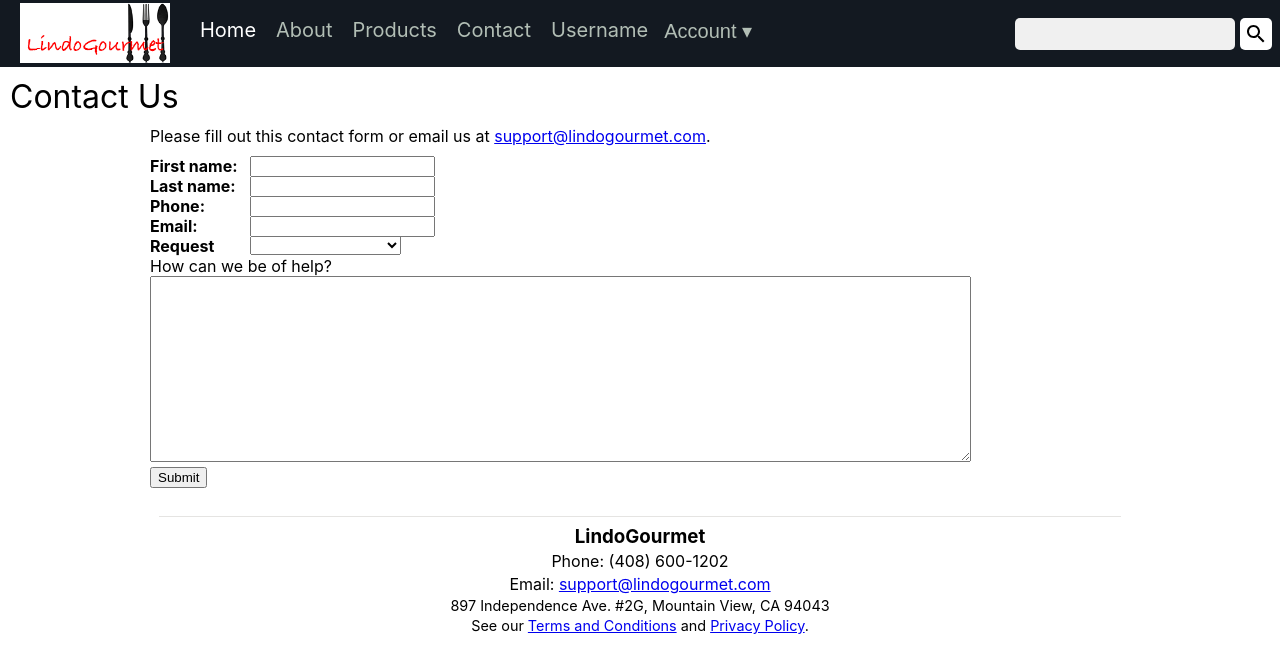
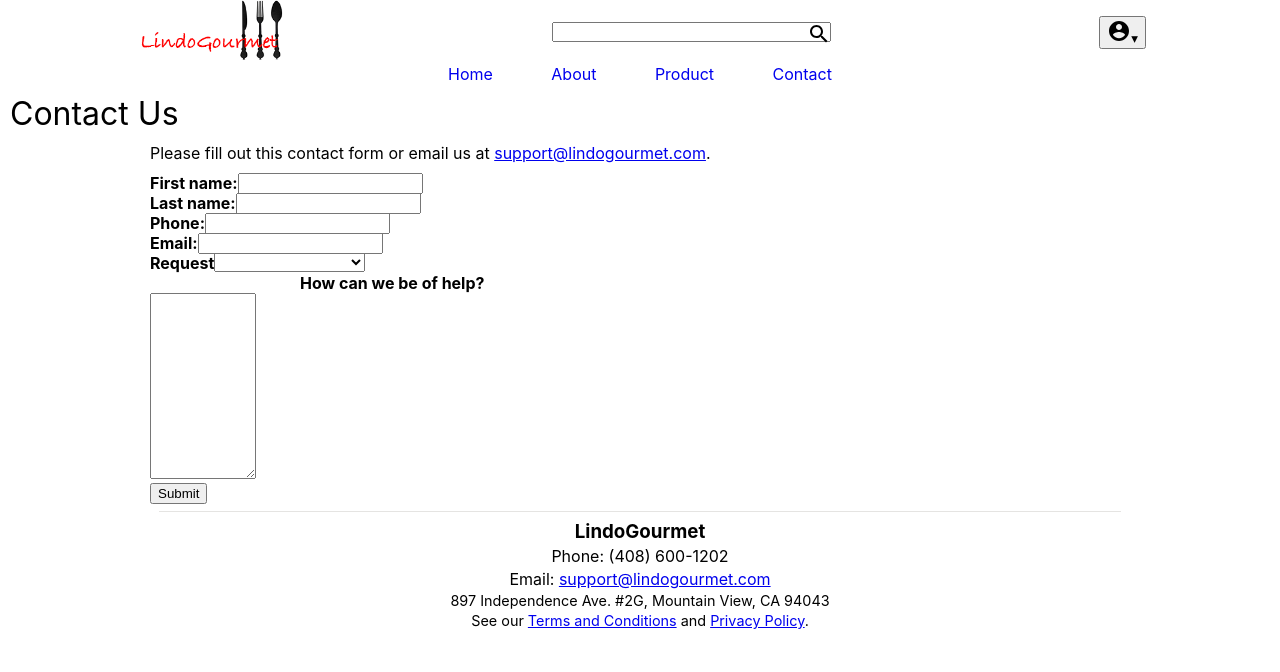
Before and after one commit to JahnaviSGupta/Lindo_Gourmet_Test, a React (Create React App) app: page /contact in a window 1280 px wide. Shown: the top 672 px of the page. Built offline with nearby package versions, Linux system fonts and the light colour scheme.

Commit message:
Updated code

```diff
--- a/src/components/Header.js
+++ b/src/components/Header.js
@@ -1,60 +1,42 @@
 import React from "react";
-import "../styles/Header.css";
 import { Link } from "react-router-dom";
 import SearchIcon from "@material-ui/icons/Search";
 import Dropdown from "react-dropdown";
+import LindoGourmetLogo from "../images/LindoGourmetLogo.png";
+
+import "../styles/Header.css";
+
+import MobileNav from "./MobileNav";
+import { HeaderLink } from "./HeaderLink";
+
+import HomeIcon from "@material-ui/icons/Home";
+import InfoIcon from "@material-ui/icons/Info";
+import ContactIcon from "@material-ui/icons/Contacts";
 import ShoppingBasketIcon from "@material-ui/icons/ShoppingBasket";
-import LindoGourmetLogo from "../images/LindoGourmetLogo.png";
-import "../styles/dropdown.css";
+import AccountCircleIcon from "@material-ui/icons/AccountCircle";
 
 function Header() {
   return (
+    <>
       <nav className="header">
+        {/* This is the logo link */}
         <Link to="/">
           <img className="header__logo" src={LindoGourmetLogo} alt="" />
         </Link>
 
-      <div className="header__nav">
-        <Link to="/" className="header__link">
-          {" "}
-          {/* href will refresh page, Link won't refresh */}
-          <div className="header__option">
-            <span className="header__optionLineOneHome">Home</span>
+        {/* This is the search bar and icon*/}
+        <div className="header__searchbar">
+          <input type="text" className="header__searchInput" />
+          <SearchIcon className="header__searchIcon" />
         </div>
-        </Link>
 
-        <Link to="/about" className="header__link">
-          {" "}
-          {/* href will refresh page, Link won't refresh */}
-          <div className="header__option">
-            <span className="header__optionLineOne">About</span>
-          </div>
-        </Link>
+        {/* This is button for account */}
+        <div className="dropdown">
+          <button className="dropbtn">
+            <AccountCircleIcon className="header__accountcircleIconIcon" />
+            &#x25BE;
+          </button>
 
-        <Link to="/category" className="header__link">
-          <div className="header__option">
-            <span className="header__optionLineOne">Products</span>
-          </div>
-        </Link>
-
-        <Link to="/contact" className="header__link">
-          {" "}
-          {/* href will refresh page, Link won't refresh */}
-          <div className="header__option">
-            <span className="header__optionLineOne">Contact</span>
-          </div>
-        </Link>
-
-        <Link to="/" className="header__link">
-          {" "}
-          {/* href will refresh page, Link won't refresh */}
-          <div className="header__option">
-            <span className="header__optionLineOne">Username</span>
-          </div>
-        </Link>
-
-        <div className="dropdown">
-          <button className="dropbtn">Account &#x25BE;</button>
           <div className="dropdown-content">
             <a href="/">Dashboard</a>
             <a href="/">Profile</a>
@@ -64,12 +46,21 @@ function Header() {
           </div>
         </div>
 
-        <div className="header__search">
-          <input type="text" className="header__searchInput" />
-          <SearchIcon className="header__searchIcon" />
+        {/* This is the mobile navbar */}
+        <MobileNav />
+      </nav>
+
+      <nav>
+        <div className="header2">
+          <div className="header__linkContainer">
+            <HeaderLink name={"Home"} linkTo={"/"} />
+            <HeaderLink name={"About"} linkTo={"/about"} />
+            <HeaderLink name={"Product"} linkTo={"/category"} />
+            <HeaderLink name={"Contact"} linkTo={"/contact"} />
           </div>
         </div>
       </nav>
+    </>
   );
 }
 
--- /dev/null
+++ b/src/components/HeaderLink.js
@@ -0,0 +1,10 @@
+import "../styles/HeaderLink.css";
+import { Link } from "react-router-dom";
+
+export const HeaderLink = (props) => {
+  return (
+    <Link to={props.linkTo} className="header__link">
+      {props.name}
+    </Link>
+  );
+};
--- /dev/null
+++ b/src/components/MobileNav.js
@@ -0,0 +1,59 @@
+import React, { useState, useEffect } from "react";
+import { Link } from "react-router-dom";
+import MenuIcon from "@material-ui/icons/Menu";
+
+
+import { HeaderLink } from "./HeaderLink";
+
+import "../styles/MobileNav.css";
+
+export default function MobileNav() {
+
+  const [toggled, setToggled] = useState(false);
+
+  function handleToggle() {
+    toggled ? setToggled(false) : setToggled(true);
+  }
+
+  return (
+    <>
+      {/* The burger menu */}
+      <button className="header__menuButton" onClick={() => handleToggle()}>
+        <MenuIcon />
+      </button>
+
+      {toggled ? (
+        <div className="moblieNav">
+          <button onClick={() => handleToggle()}>x</button>
+
+          <div
+            className="mobileNav__linkContainer"
+            onClick={() => setToggled(false)}
+          >
+            <HeaderLink
+              name={"Home"}
+              linkTo={"/"}
+            />
+            <HeaderLink
+              name={"About"}
+              linkTo={"/about"}
+            />
+            <HeaderLink
+              name={"Product"}
+              linkTo={"/category"}
+            />
+            <HeaderLink
+              name={"Contact"}
+              linkTo={"/contact"}
+            />
+          </div>
+        </div>
+      ) : (
+        <></>
+      )}
+    </>
+  );
+
+
+
+}
--- a/src/pages/Contact.js
+++ b/src/pages/Contact.js
@@ -31,11 +31,11 @@ function Contact() {
           <option value="information">Additional information</option>
           <option value="others">Others</option>
         </select>
-      </div>
       <div className="contact__content">How can we be of help?</div>
       <textarea id="w3review" name="w3review" rows="12" cols="100"></textarea>
       <br />
       <input className="contact__submit" type="submit" value="Submit"></input>
+      </div>
     </div>
   );
 }
--- a/src/styles/Contact.css
+++ b/src/styles/Contact.css
@@ -15,9 +15,8 @@
     margin-top: 10px;
 }
 
-input, select{
+.contact__input input, select{
     position: absolute;
-    left: 250px;
 }
 
 .contact__submit{
@@ -25,7 +24,7 @@ input, select{
     left: 150px;
 }
 
-textarea{
+.contact__input textarea{
     position: relative;
-    left: 150px;
+    width: 100px;
 }
--- a/src/styles/Header.css
+++ b/src/styles/Header.css
@@ -1,97 +1,69 @@
-.header{
-    background-color: #131921;
+/* Main header */
+.header {
+  width: 100%;
+  max-width: 100%;
   display: flex;
+  justify-content: space-around;
   align-items: center;
-    /* below let nav header always stick to the top while scrolling */
-    position: sticky;
-    top: 0;
-    z-index: 100;
-    width: 1000 px;
 }
-
 
 .header__logo{
   width:150px;
   object-fit: contain;
-    margin-left:20px;
-    margin-right:500px;
-    margin:0 20px;
-    margin-top:3px;
-
 }
 
-.header__optionBasket{
+.header__searchbar {
   display: flex;
+  height: 20px;
+  justify-content: flex-end;
+}
+.header__searchbar input {
+  position: relative;
+  padding: 0px 25px 0px 0px;
+  width: 250px;
+}
+.header__searchbar .header__searchIcon {
+  position: absolute;
+}
+
+.dropdown-content {
+  display: none;
+}
+
+.header__menuButton {
+  display: none;
+}
+
+
+
+/* Subheader */
+.header2 {
+  width: 100%;
+  max-width: 100%;
+  display: flex;
+  justify-content: center;
   align-items: center;
 }
 
-.header__basketCount{
-    margin-left: 10px;
-    margin-right: 10px;
+.header__linkContainer{
+  display: flex;
+  width: 30%;
+  justify-content: space-between;
+  text-decoration: none;
 }
 
-.header__nav{
-    display: flex;
-    justify-content: space-evenly;
-
+/* Responsive */
+@media (max-width: 732px) {
+  .header2 {
+    display: none;
   }
-
-.header__option{
-    display: flex;
-    flex-direction: column;
-    margin-left: 10px;
-    margin-right: 10px;
-    /* margin 邊 */
+  .header__searchbar {
+    display: none;
   }
-
-.header__optionLineOne{
-    font-size: 20px;
-    color:#B2BEB5
+  .header__searchbar input {
+    display: none;
   }
-
-.header__optionLineTwo{
-    font-size: 13px;
-    font-weight: 800;
+  .dropdown {
+    display: none;
   }
-
-.header__optionLineOneHome{
-    font-size: 20px;
-    color:white;
 }
-
-.header__optionLineOne:hover{color: white;}
-
-.header__link{
-    color: white;
-    text-decoration: none;
-    /* text-decoration none remove link underline */
-}
-
-.header__search{
-    background-color: #131921;
-    float: right;
-    display: flex;
-    flex: 1;
-
-}
-
-.header__searchInput{
-    border-radius: 5px;
-    height: 12px;
-    padding: 10px;
-    border: none;
-    width: 200px;
-    position: relative;
-    left: 100%;
-    background-color: #f0f0f0;
-}
-
-.header__searchIcon{
-    margin-left: 5px;
-    border-radius: 5px;
-    padding: 4px;
-    height: 22px;
-    background-color:  white;
-    position: relative;
-    left: 100%;
-}
--- /dev/null
+++ b/src/styles/HeaderLink.css
@@ -0,0 +1,3 @@
+.header__link{
+  text-decoration: none;
+}
--- /dev/null
+++ b/src/styles/MobileNav.css
@@ -0,0 +1,23 @@
+.header__menuButton {
+  display: none;
+}
+
+@media (max-width: 732px) {
+  .header__menuButton {
+    display: block;
+  }
+ }
+
+.moblieNav{
+  position: fixed;
+  width: 100%;
+  height: 100vh;
+  top: 0;
+  background-color: gray;
+  z-index: 100;
+}
+
+.mobileNav__linkContainer {
+  display: flex;
+  flex-direction: column;
+}
--- a/src/styles/dropdown.css
+++ /dev/null
@@ -1,43 +0,0 @@
- /* Dropdown Button */
- .dropbtn {
-    background-color: #131921;
-    color:#B2BEB5;
-    /* padding: 10px; */
-    font-size: 20px;
-    border: none;
-  }
-
-  /* The container <div> - needed to position the dropdown content */
-  /* .dropdown {
-    position: relative;
-    display: inline-block;
-  } */
-
-  /* Dropdown Content (Hidden by Default) */
-  .dropdown-content {
-    display: none;
-    position: absolute;
-    background-color: #f1f1f1;
-    min-width: 160px;
-    box-shadow: 0px 8px 16px 0px rgba(0,0,0,0.2);
-    z-index: 1;
-  }
-
-  /* Links inside the dropdown */
-  .dropdown-content a {
-    color: black;
-    padding: 12px 16px;
-    text-decoration: none;
-    display: block;
-  }
-
-  /* Change color of dropdown links on hover */
-  .dropdown-content a:hover {background-color: #ddd;}
-
-  /* Show the dropdown menu on hover */
-  .dropdown:hover .dropdown-content {display: block;}
-
-  .dropbtn:hover{color: white;}
-
-  /* Change the background color of the dropdown button when the dropdown content is shown */
-  /* .dropdown:hover .dropbtn {background-color: black;}  */
--- a/src/styles/index.css
+++ b/src/styles/index.css
@@ -1,5 +1,6 @@
 body {
   margin: 0;
+  overflow-x: hidden;
   font-family: -apple-system, BlinkMacSystemFont, 'Segoe UI', 'Roboto', 'Oxygen',
     'Ubuntu', 'Cantarell', 'Fira Sans', 'Droid Sans', 'Helvetica Neue',
     sans-serif;
```
Lines whose indentation alone changed are shown as unchanged.
